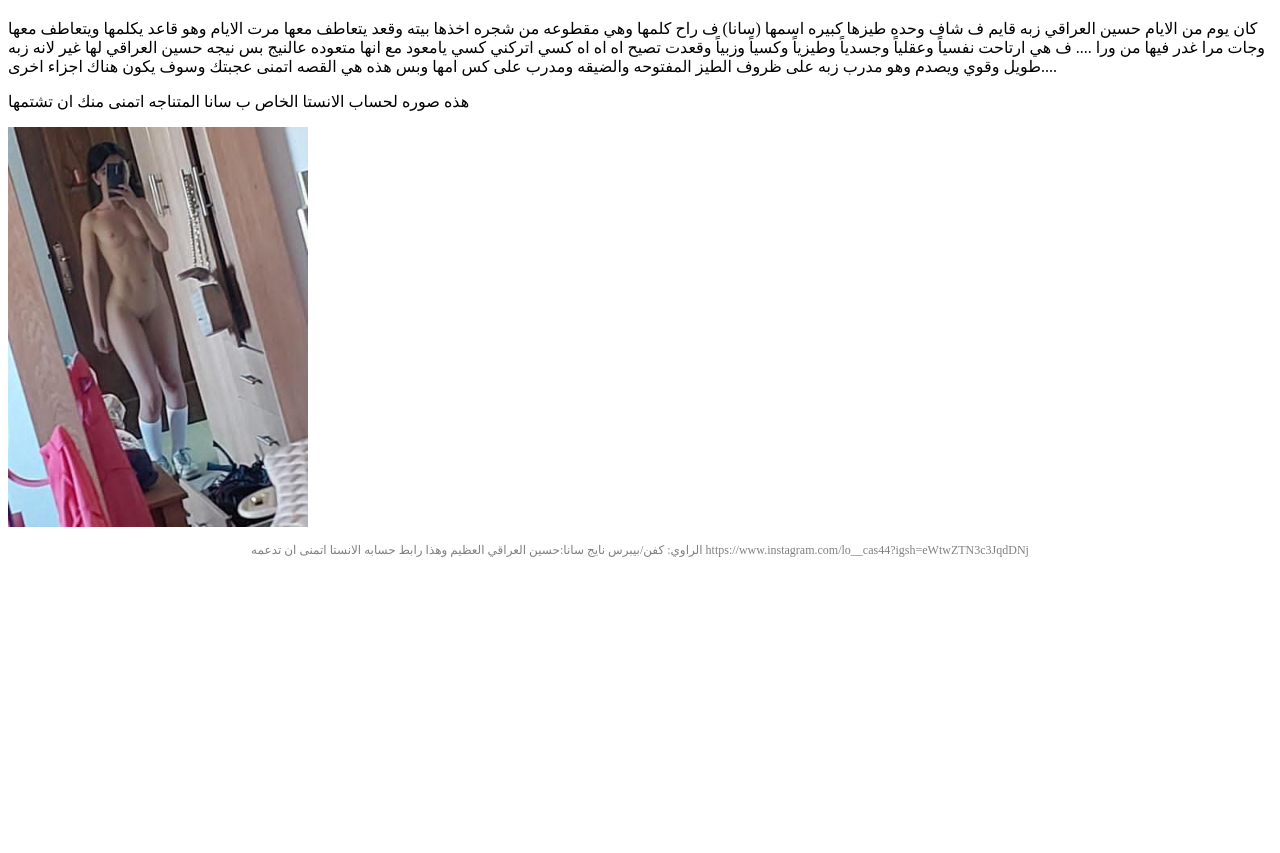
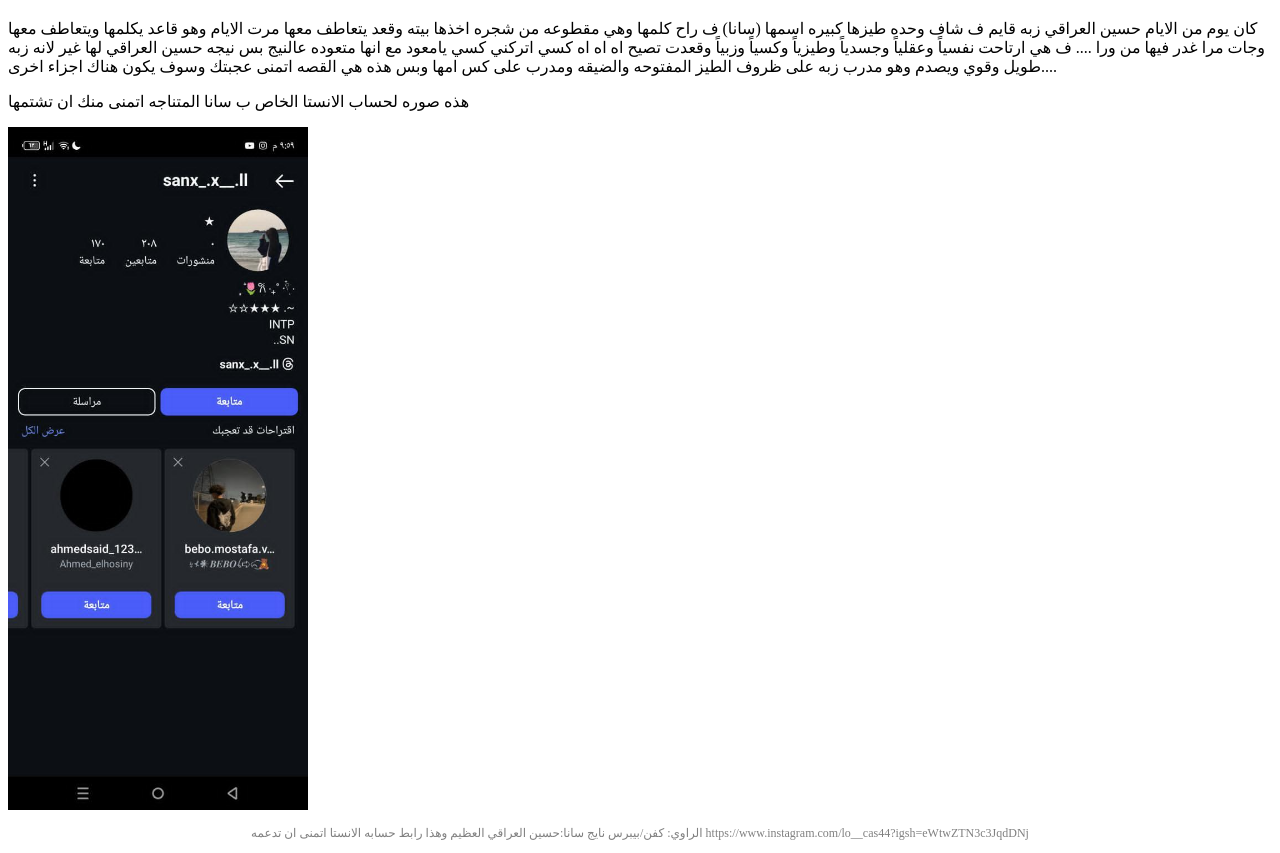
Before and after one commit to KAFAN111/Sana.WORLD, a plain HTML site: page index.html in a window 1280 px wide. Shown: the part 62-915 px from the top of the page. Before the commit the page ends 800 px from the top, so only its background shows below. Drawn offline with Linux system fonts and the light colour scheme.

Commit message:
Update index.html

```diff
--- a/index.html
+++ b/index.html
@@ -33,7 +33,7 @@
         </p>
 
         <!-- الصورة -->
-        <img src="IMG_20250201_000351_586.jpg" alt="صورة مميزة" width="300" height="auto">
+        <img src="IMG_20250201_004135_613.jpg" alt="صورة مميزة" width="300" height="auto">
 
         <!-- النص الصغير تحت الصورة -->
         <p style="font-size: 12px; text-align: center; color: gray;">
```
